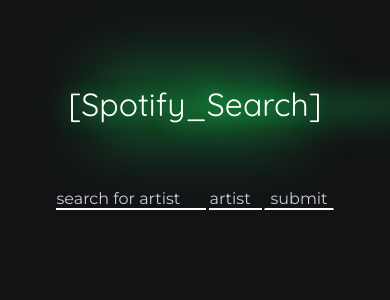
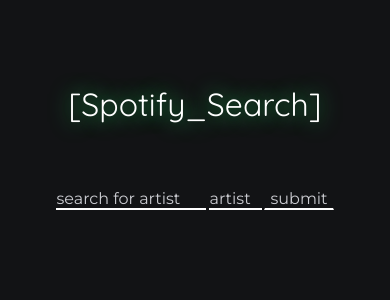
Before and after one commit to adrianwysocki77/spotify_search, a PHP site: page / in a window 390 px wide; the page is wider, and only the part inside the window is pictured. Shown: the top 300 px of that part. Run offline with PHP 8.4, Linux system fonts and the light colour scheme.

Commit message:
fixing mobile version

```diff
--- a/styles.css
+++ b/styles.css
@@ -125,7 +125,7 @@ button {
   /* border: 2px solid yellow; */
 }
 
-.neoncontainer:after {
+/* .neoncontainer:after {
   content: attr(data-text);
   position: absolute;
   z-index: -1;
@@ -143,7 +143,7 @@ button {
   z-index: -2;
   opacity: 0.5;
   filter: blur(30px);
-}
+} */
 
 .searchdiv {
   display: flex;
```
